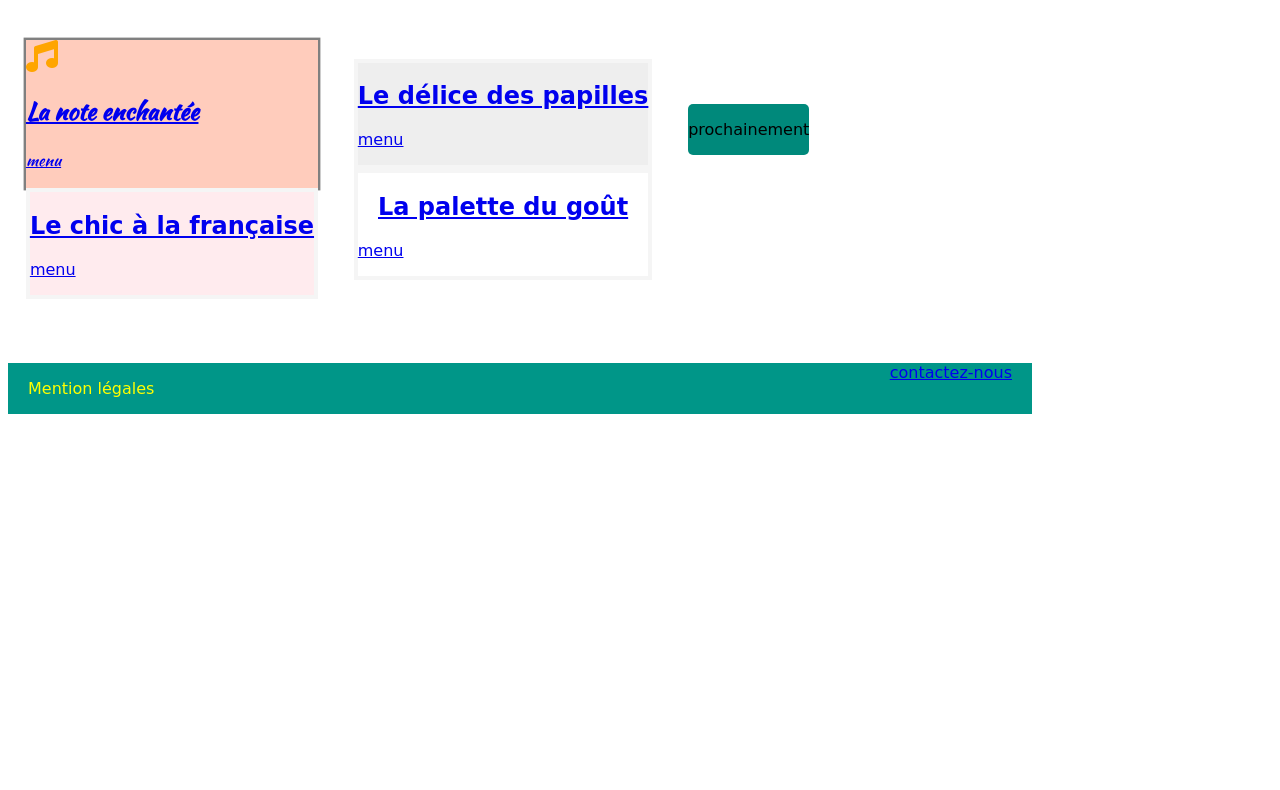
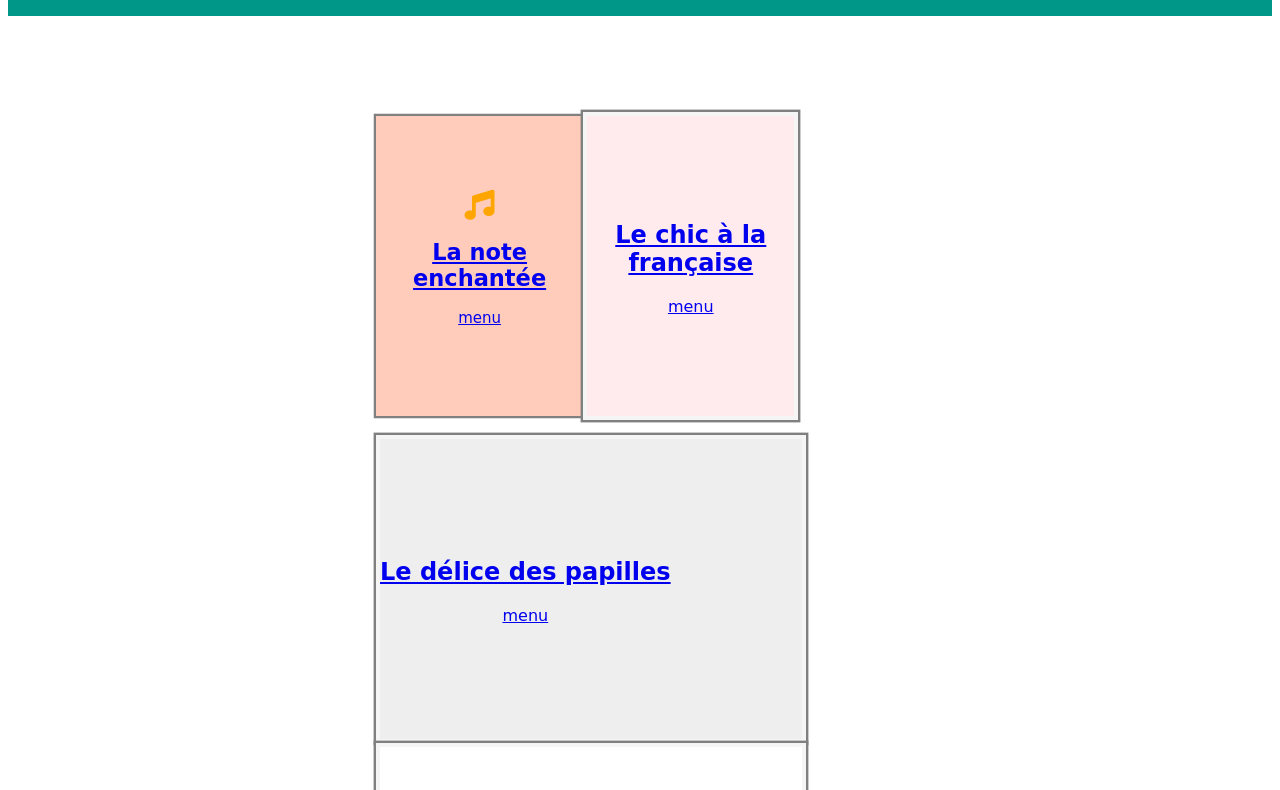
Before and after one commit to Ludd971/ChotkanLudovic_3_07072020, a website: page index.html in a window 1280 px wide. Shown: the part 112-902 px from the top of the page. Before the commit the page ends 800 px from the top, so only its background shows below. Drawn offline with Linux system fonts and the light colour scheme.

Commit message:
menu des repas  centrés, page accueil centré

```diff
--- a/index.html
+++ b/index.html
@@ -15,7 +15,7 @@
 			<h1>ohmyfood</h1>
 		</header>
 		<main id="menu">
-			<div class="">
+			<div id="menu__P1">
 				<section id="menu__1">
 					<a href="html/menu1.html">
 					<i class="fas fa-music"></i>
@@ -28,7 +28,7 @@
 					<p>menu</p></a>
 				</section>
 			</div>
-			<div>
+			<div id="menu__P2">
 				<section id="menu__3">
 					<a href="html/menu3.html">
 					<h2>Le délice des papilles</h2>
@@ -40,15 +40,16 @@
 					<p>menu</p></a>
 				</section>
 			</div>
-			<div id="next">
-				<section >
+			<section >
+				<div id="next">
 					<p>prochainement</p>
-				</section>
-			</div>
+				</div>
+			</section>
+
 		</main>
-		<footer id="bot">
-			<p>Mention légales</p>
-			<a href="html/mentions.html">contactez-nous</a>
+		<footer class="bot">
+			<a href="html/mentions.html">Mention légales</a>
+			<p)>contactez-nous</a>
 		</footer>
 	</body>
 </html>
--- a/sass/main.scss
+++ b/sass/main.scss
@@ -1,4 +1,3 @@
 $color-primary: #009688;
 @mixin box-shadow{
 }
-// box-sizing:
--- a/style.css
+++ b/style.css
@@ -1,8 +1,8 @@
 body{
 	font-family: 'Norican', cursive;
-	width: 80%;
 	display: flex;
 	flex-direction: column;
+	align-items: center;
 }
 header{
 	display: flex;
@@ -10,14 +10,16 @@ header{
 	justify-content: center;
 	background-color: #009688;
 	text-align: center;
-	height: 5em;
+	align-items: center;
 	color: yellow;
 	margin-bottom: 4em;
+	font-size: 1.5em;
 }
 h1, h2, h3{
 	text-align: center;
 }
 footer{
+	height: 4em;
 	background-color: #009688;
 	display: flex;
 	justify-content: space-between;
@@ -26,20 +28,34 @@ footer{
 	padding-left: 1.25em;
 	padding-right: 1.25em;
 }
+.bot{
+	display: flex;
+	align-items: center;
+	justify-content: space-between;
+	font-size: 1.5em;
+}
 #menu{
+
+
+}
+#menu__P1{
+	margin-bottom: 15px;
 	display: flex;
-	align-items:  center;
-	justify-content: space-around;
-	width: 80%
+	flex-direction: row;
+	width: 80%;
+	align-items: center;
+	text-align: center;
 
 }
 #menu__1{
 	display: flex;
+	text-align: center;
 	align-items: center;
-	font-family: "Kaushan Script", cursive;
-	/*mettre box shadow*/
+	font-size: 15px;
 	box-shadow: 0em 0em 0em 0.15em grey;
 	background-color: #FFCCBC;
+	width:80%;
+	height: 300px;
 }
 .fa-music{
 	justify-content: center;
@@ -47,21 +63,40 @@ footer{
 	font-size: 2em;
 }
 #menu__2{
-	font-family: 'Norican', cursive;
+	display: flex;
+	text-align: center;
+	align-items: center;
+	box-shadow: 0em 0em 0em 0.15em grey;
+	width:80%;
+	height: 300px;
 	border: 0.25em solid #F5F5F5;
 	background-color: #ffebee;
+
 }
 #menu__3{
-	font-family: 'Norican', cursive;
+display: flex;
+	text-align: center;
+	align-items: center;
+	box-shadow: 0em 0em 0em 0.15em grey;
+	width:80%;
+	height: 300px;
 	border: 0.25em solid #F5F5F5;
 	background-color: #EEEEEE;
 }
 #menu__4{
-	font-family: 'Norican', cursive;
+	display: flex;
+	text-align: center;
+	align-items: center;
+	box-shadow: 0em 0em 0em 0.15em grey;
+	width:80%;
+	height: 300px;
 	border: 0.25em solid #F5F5F5;
 	background-color: #fff;
 }
 #next{
+	display: flex;
+	justify-content: center;
+	align-items: center;
 	background-color: #00897B;
 	border-radius: 5px;
 	margin-bottom: 5em;
@@ -77,13 +112,16 @@ footer{
 	display: flex;
 	flex-direction: row;
 	justify-content: space-between;
+	width: 80%;
 }
 .menu__2{
 	background-color: #ffebee;
+	width: 80%;
 }
 .menu__3{
 	background-color: #EEEEEE;
 	justify-content: space-between;
+	width: 80%;
 }
 .menu__4{
 
```
